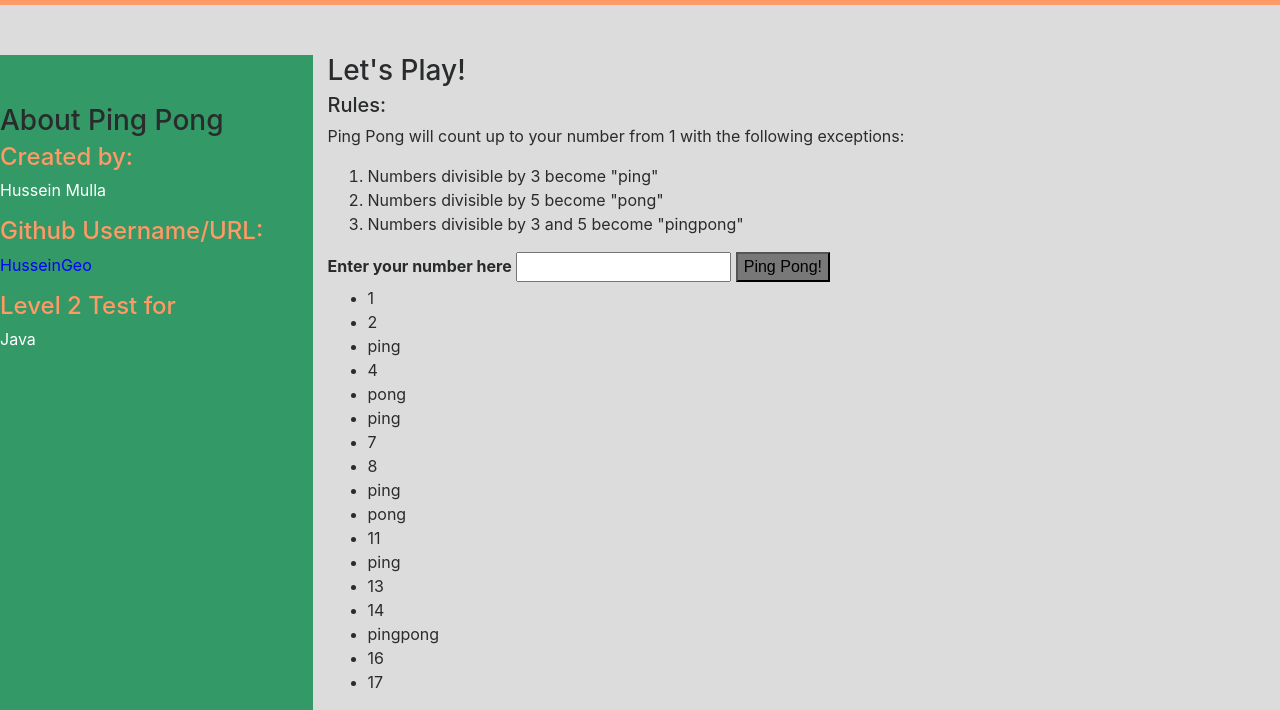
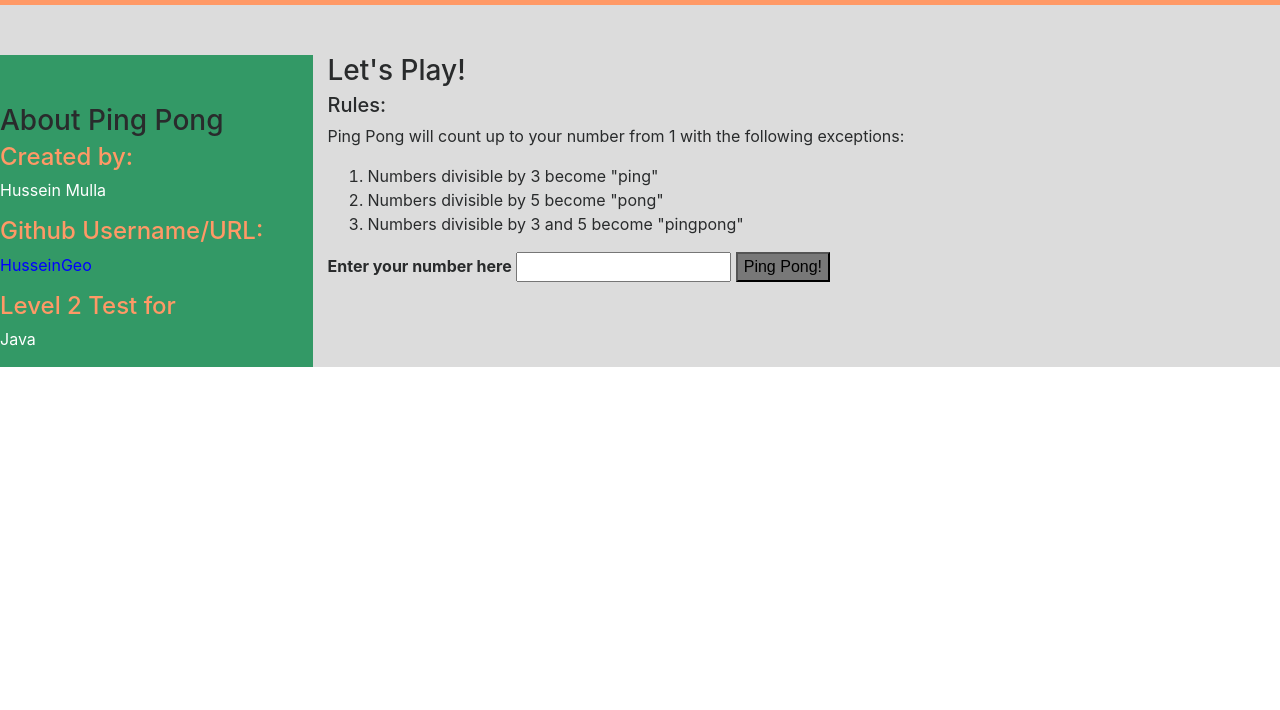
Before and after one commit to HusseinGeo/PING-PONG, a plain HTML site: page index.html in a window 1280 px wide. Shown: the part 195-905 px from the top of the page. After the commit the page ends 800 px from the top, so only its background shows below. Drawn offline with Linux system fonts and the light colour scheme.

Commit message:
remove ordered list of variables

```diff
--- a/index.html
+++ b/index.html
@@ -32,27 +32,10 @@
                   <label for="number"><b>Enter your number here</b></label>
                   <input type="text" id="input">
                   <button>Ping Pong!</button>
-                  <ul>
-                    <li>1</li>
-                    <li>2</li>
-                    <li>ping</li>
-                    <li>4</li>
-                    <li>pong</li>
-                    <li>ping</li>
-                    <li>7</li>
-                    <li>8</li>
-                    <li>ping</li>
-                    <li>pong</li>
-                    <li>11</li>
-                    <li>ping</li>
-                    <li>13</li>
-                    <li>14</li>
-                    <li>pingpong</li>
-                    <li>16</li>
-                    <li>17</li>
-                  </ul>
                 </form>
               </div>
             </div>
         </body>
+        <script src="js/jquery-3.2.1.js"></script>
+        <script src="js/scripts.js"></script>
       </html>
```
